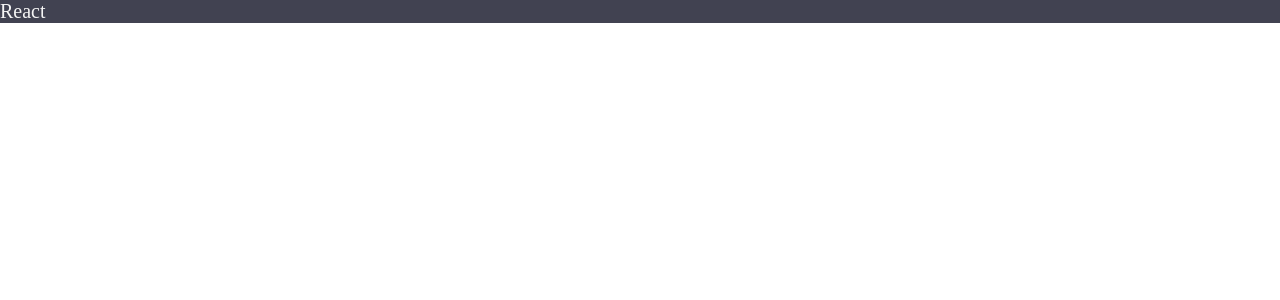
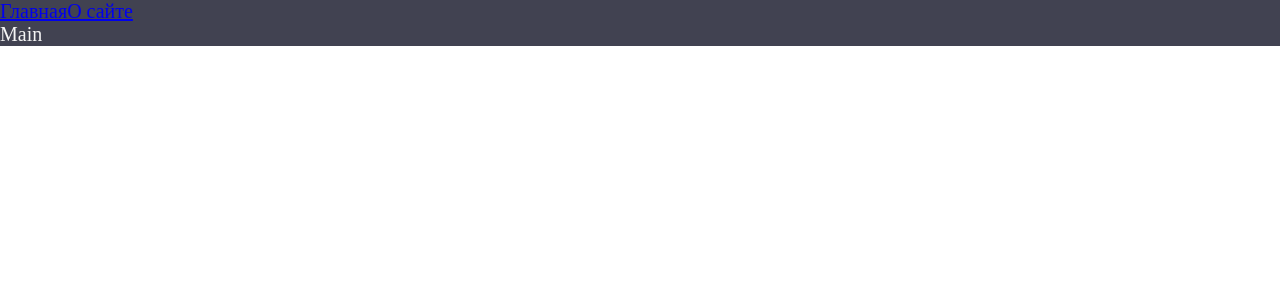
Before and after one commit to maqweb/production-project, a React app: page / in a window 1280 px wide. Shown: the top 300 px of the page. Built offline with nearby package versions, Linux system fonts and the light colour scheme.

Commit message:
code splitting - lazy / suspense

```diff
--- a/package.json
+++ b/package.json
@@ -15,6 +15,7 @@
     "@types/node": "^17.0.21",
     "@types/react": "^17.0.39",
     "@types/react-dom": "^17.0.11",
+    "@types/react-router-dom": "^5.3.3",
     "@types/webpack": "^5.28.0",
     "@types/webpack-dev-server": "^4.7.2",
     "css-loader": "^6.6.0",
@@ -32,6 +33,7 @@
   },
   "dependencies": {
     "react": "^17.0.2",
-    "react-dom": "^17.0.2"
+    "react-dom": "^17.0.2",
+    "react-router-dom": "^6.2.1"
   }
 }
--- a/src/App.tsx
+++ b/src/App.tsx
@@ -1,10 +1,20 @@
-import React from 'react';
+import React, {Suspense} from 'react';
+import {Link, Route, Routes} from 'react-router-dom';
 import './index.scss'
+import {AboutLazy} from "./pages/About/About.lazy";
+import {MainLazy} from "./pages/Main/Main.lazy";
 
 const App = () => {
     return (
         <div className={'app'}>
-            React
+            <Link to={'/'}>Главная</Link>
+            <Link to={'/about'}>О сайте</Link>
+            <Suspense fallback={<div>Loading...</div>}>
+                <Routes>
+                    <Route path={'/about'} element={<AboutLazy/>}/>
+                    <Route path={'/'} element={<MainLazy/>}/>
+                </Routes>
+            </Suspense>
         </div>
     );
 };
--- a/src/index.tsx
+++ b/src/index.tsx
@@ -1,7 +1,10 @@
 import {render} from "react-dom";
 import App from "./App";
+import {BrowserRouter} from "react-router-dom";
 
 render(
-    <App />,
+    <BrowserRouter>
+        <App/>
+    </BrowserRouter>,
     document.getElementById('root')
 )
--- /dev/null
+++ b/src/pages/About/About.lazy.tsx
@@ -0,0 +1,3 @@
+import {lazy} from "react";
+
+export const AboutLazy = lazy(() => import('./About'))
--- /dev/null
+++ b/src/pages/About/About.tsx
@@ -0,0 +1,11 @@
+import React from 'react';
+
+const About = () => {
+    return (
+        <div>
+            About
+        </div>
+    );
+};
+
+export default About;
--- /dev/null
+++ b/src/pages/Main/Main.lazy.tsx
@@ -0,0 +1,3 @@
+import {lazy} from "react";
+
+export const MainLazy = lazy(() => import('./Main'))
--- /dev/null
+++ b/src/pages/Main/Main.tsx
@@ -0,0 +1,11 @@
+import React from 'react';
+
+const Main = () => {
+    return (
+        <div>
+            Main
+        </div>
+    );
+};
+
+export default Main;
```
Also changed, not shown: 2 other files (tests, documents, lock files or other folders).
